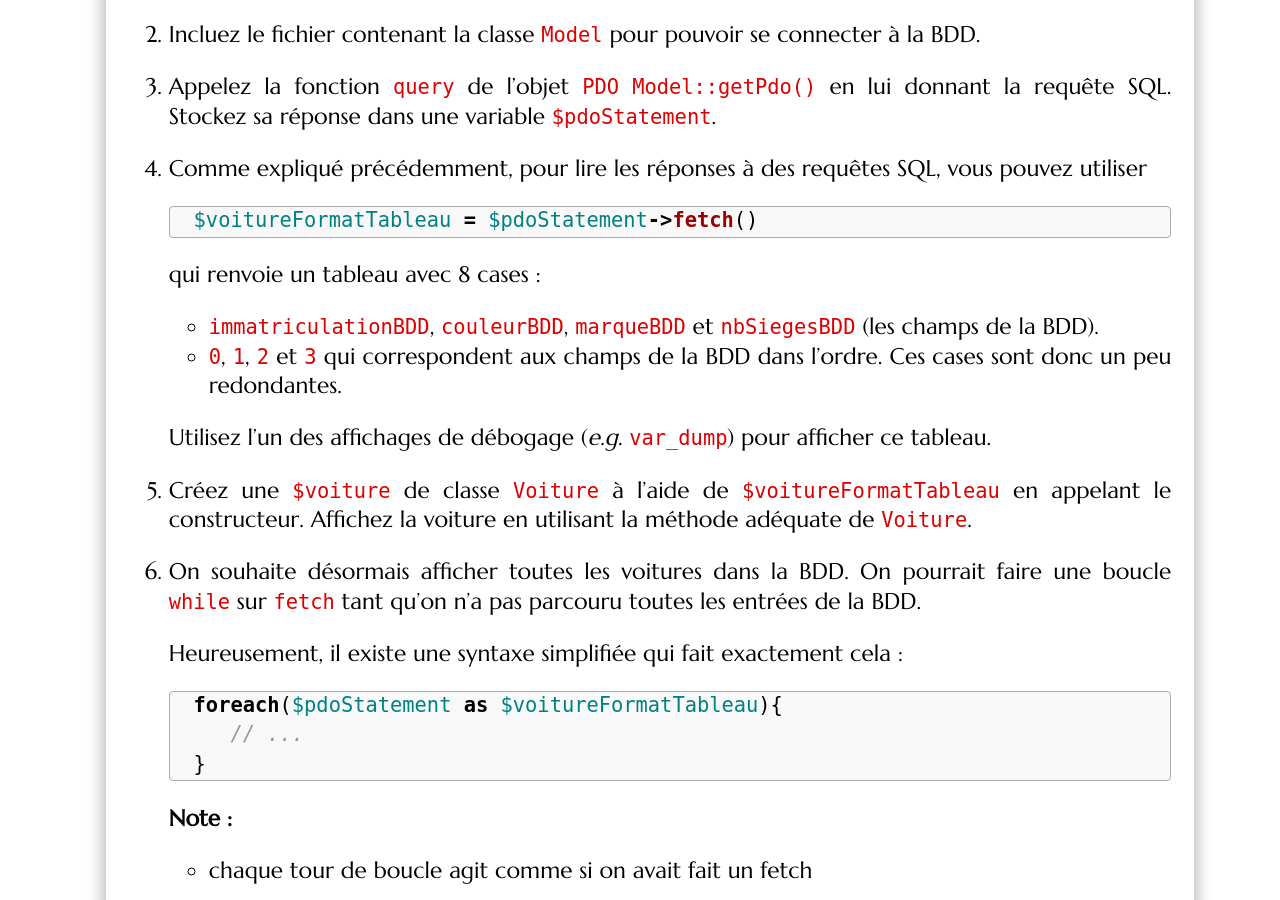
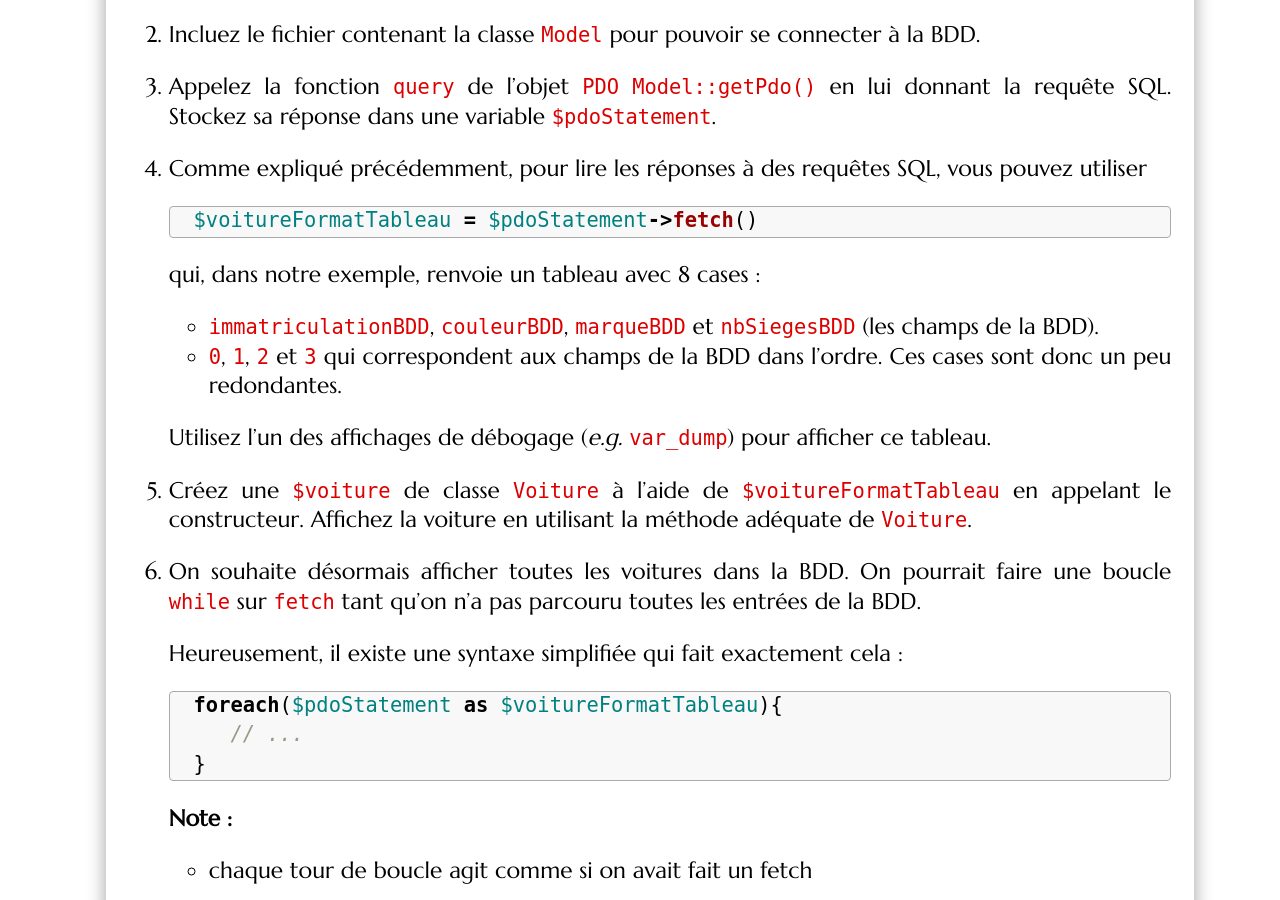
Before and after one commit to romainlebreton/R3.01-DeveloppementWeb, a Jekyll site: the page built from tutorials/tutorial2.md, in a window 1280 px wide and 900 px high, scrolled down 8238 px. Built offline with Jekyll 4.4.1, drawn with Linux system fonts in a browser that asks for light colours; some web fonts are replaced.

````diff
--- a/tutorials/tutorial2.md
+++ b/tutorials/tutorial2.md
@@ -402,7 +402,7 @@ qui retourne un tableau indexé par les noms de colonnes et aussi par les numér
    $voitureFormatTableau = $pdoStatement->fetch()
    ```
 
-   qui renvoie un tableau avec 8 cases :
+   qui, dans notre exemple, renvoie un tableau avec 8 cases :
    * `immatriculationBDD`, `couleurBDD`, `marqueBDD` et `nbSiegesBDD` (les champs de la BDD).
    * `0`, `1`, `2` et `3` qui correspondent aux champs de la BDD dans l'ordre. Ces cases
    sont donc un peu redondantes.
````
